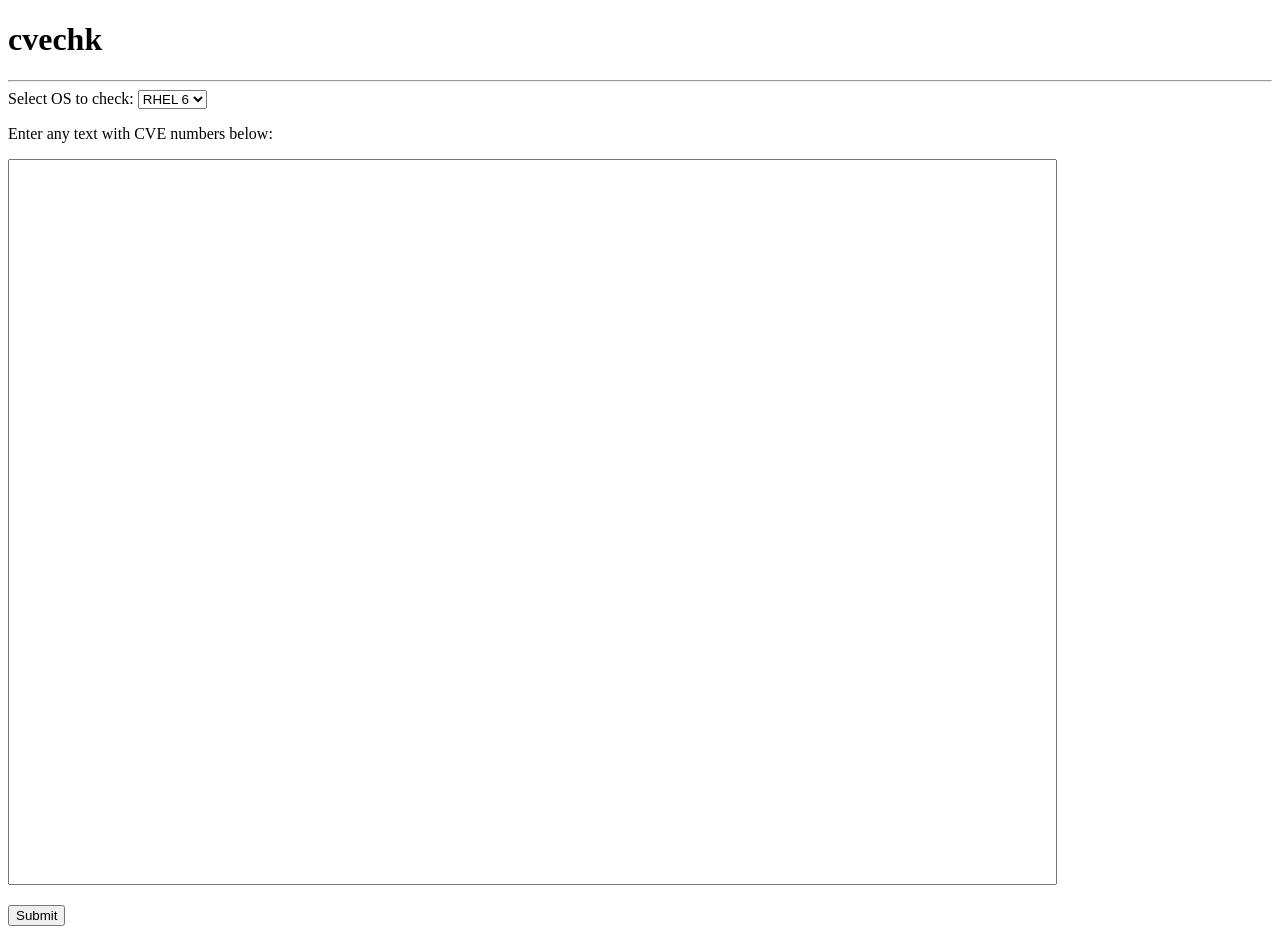
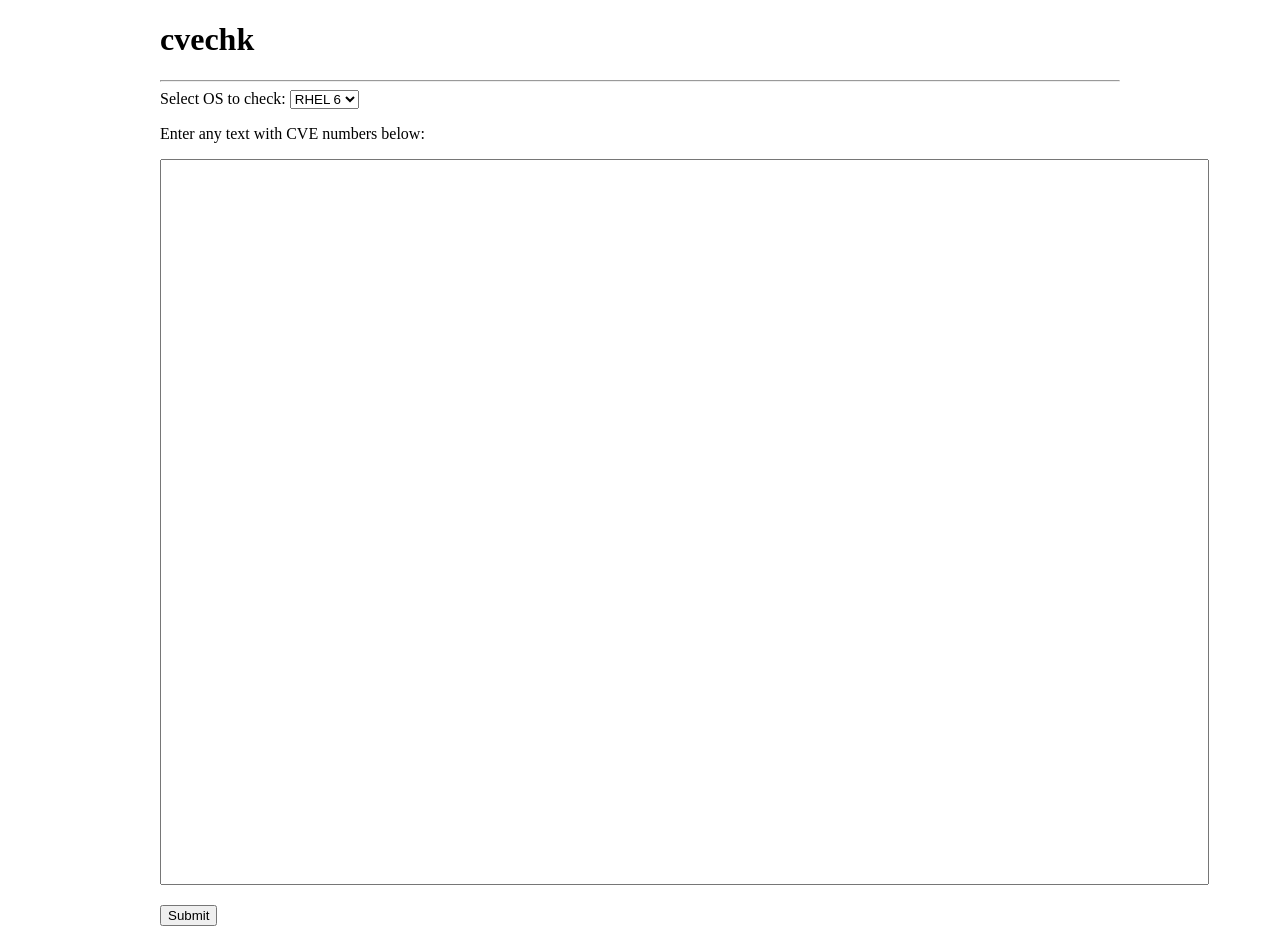
Before and after one commit to stephenl03/cvechk, a Flask app: page / in a window 1280 px wide. Run offline with Flask 2, Linux system fonts and the light colour scheme.

Commit message:
Center page content

```diff
--- a/cvechk/static/css/styles.css
+++ b/cvechk/static/css/styles.css
@@ -1,3 +1,12 @@
+body {
+    margin: auto;
+    width: 75%;
+}
+
+div#navbar {
+    text-align: center;
+}
+
 textarea#uinputtext {
     resize: none;
     word-wrap: break-word;
```
